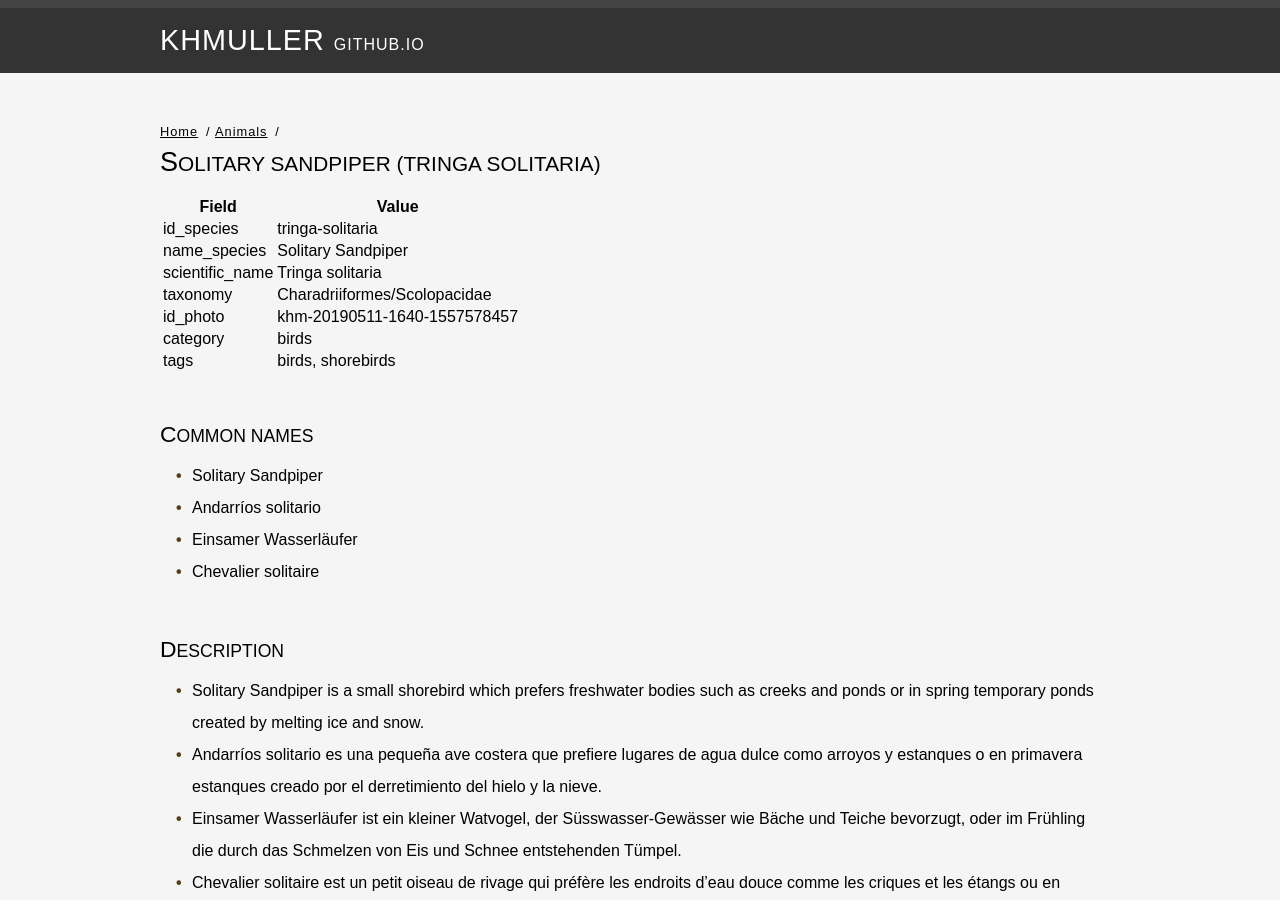
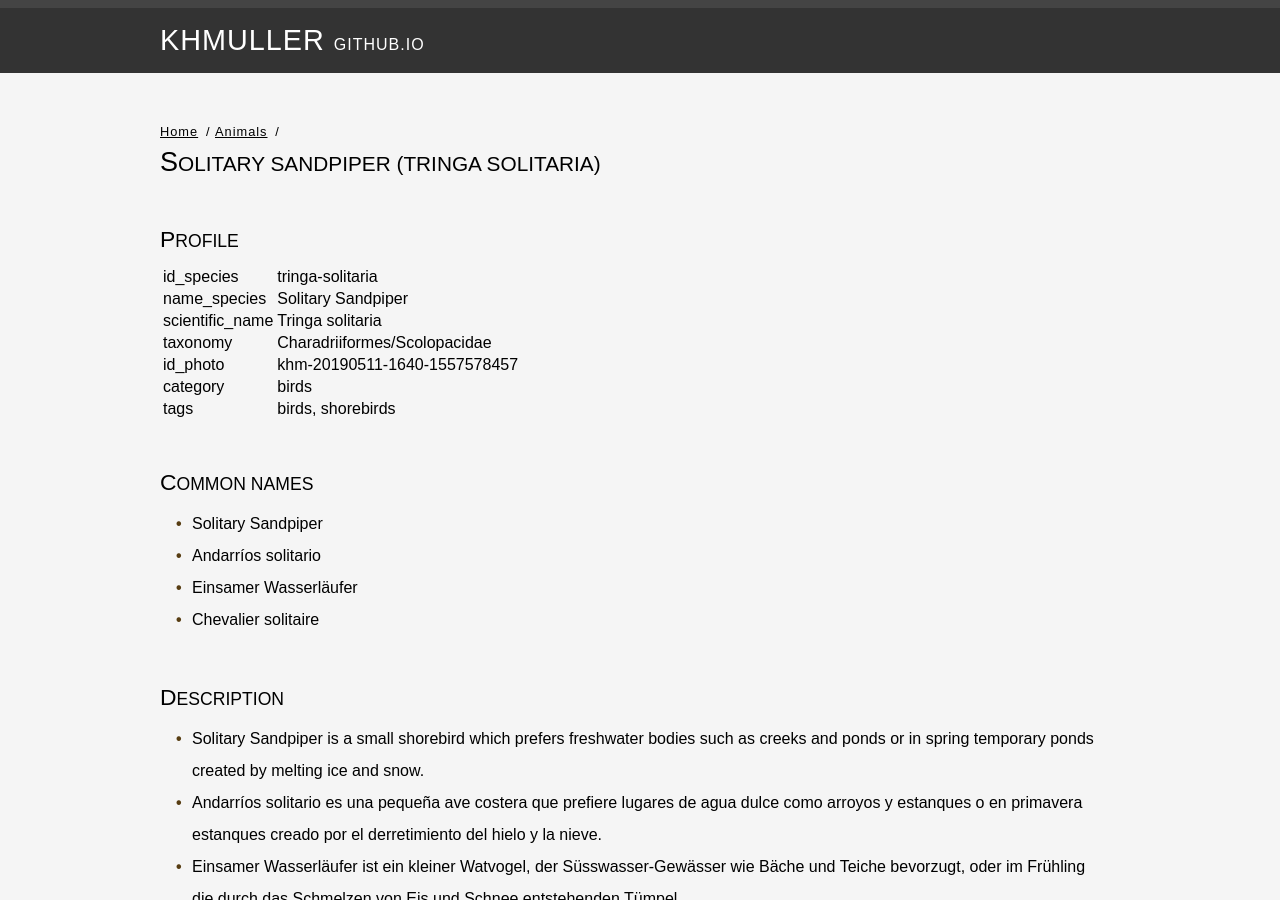
Before and after one commit to KHMuller/khmuller.github.io, a Jekyll site: the page built from animals/tringa-solitaria.md, in a window 1280 px wide and 900 px high. Built offline with Jekyll 4.4.1, drawn with Linux system fonts in a browser that asks for light colours.

Commit message:
Update tringa-solitaria.md

```diff
--- a/animals/tringa-solitaria.md
+++ b/animals/tringa-solitaria.md
@@ -1,14 +1,14 @@
 ---
     title: Solitary Sandpiper (Tringa solitaria)
     layout: default
-
 ---
 
 ## Solitary Sandpiper (Tringa solitaria)
 
+
+### Profile
+
 {: #profile}
-|Field|Value|
-| ----------- | ----------- |
 |id_species|tringa-solitaria|
 |name_species|Solitary Sandpiper|
 |scientific_name|Tringa solitaria|
```
